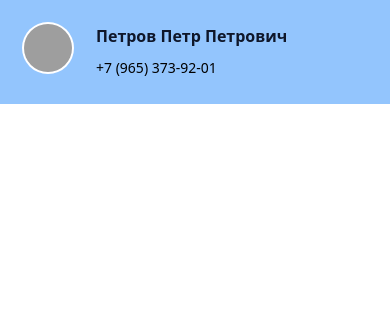
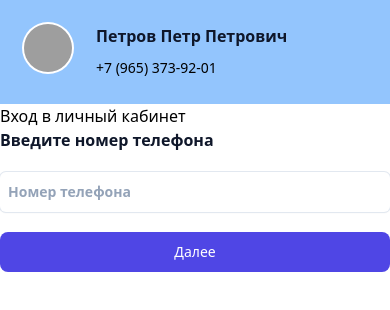
Before and after one commit to svk-man/test-vue3-auth-form, a Vue app: page / in a window 390 px wide. Shown: the top 310 px of the page. Built offline with nearby package versions, Linux system fonts and the light colour scheme; grey boxes are pictures that could not be loaded.

Commit message:
feat: use input phone

```diff
--- a/src/App.vue
+++ b/src/App.vue
@@ -1,5 +1,6 @@
 <script setup lang="ts">
 import { UserCard } from './entities/user'
+import { AuthForm } from './widgets';
 
 const user = {
   id: 1,
@@ -11,4 +12,5 @@ const user = {
 
 <template>
   <UserCard :user="user" />
+  <AuthForm />
 </template>
--- /dev/null
+++ b/src/features/auth/by-phone/index.ts
@@ -0,0 +1 @@
+export * from "./ui"
--- /dev/null
+++ b/src/features/auth/by-phone/ui/index.ts
@@ -0,0 +1,2 @@
+export { InputCode } from "./input-code";
+export { InputPhone } from "./input-phone";
--- /dev/null
+++ b/src/features/auth/by-phone/ui/input-code/index.ts
@@ -0,0 +1,3 @@
+import InputCode from './index.vue';
+
+export {InputCode};
--- /dev/null
+++ b/src/features/auth/by-phone/ui/input-code/index.vue
@@ -0,0 +1,6 @@
+<script lang="ts">
+</script>
+
+<template>
+
+</template>
--- /dev/null
+++ b/src/features/auth/by-phone/ui/input-phone/index.ts
@@ -0,0 +1,3 @@
+import InputPhone from './index.vue';
+
+export {InputPhone};
--- /dev/null
+++ b/src/features/auth/by-phone/ui/input-phone/index.vue
@@ -0,0 +1,25 @@
+<script setup lang="ts">
+const props = defineProps({
+  modelValue: String
+});
+
+const emit = defineEmits(['update:modelValue']);
+
+const changePhone = (phone: string) => {
+  emit('update:modelValue', phone);
+}
+</script>
+
+<template>
+  <div>
+    <label for="input-phone" class="font-semibold text-slate-900">Введите номер телефона
+      <input id="input-phone"
+        class="focus:ring-2 focus:ring-blue-500 focus:outline-none appearance-none w-full text-sm leading-6 text-slate-900 placeholder-slate-400 rounded-md py-2 pl-2 mt-5 ring-1 ring-slate-200 shadow-sm"
+        type="text"
+        aria-label="Номер телефона"
+        placeholder="Номер телефона"
+        :value="props.modelValue"
+        @input="changePhone($event.target.value)">
+    </label>
+  </div>
+</template>
--- /dev/null
+++ b/src/features/auth/index.ts
@@ -0,0 +1 @@
+export * as authByPhone from "./by-phone"
--- /dev/null
+++ b/src/widgets/auth-form/index.ts
@@ -0,0 +1,3 @@
+import AuthForm from './index.vue';
+
+export {AuthForm};
--- /dev/null
+++ b/src/widgets/auth-form/index.vue
@@ -0,0 +1,34 @@
+<script setup lang="ts">
+import { ref } from 'vue'
+import { authByPhone } from '../../features/auth'
+
+enum Stages {
+  'phone',
+  'code',
+}
+
+const currentStage = Stages.phone;
+const phone = ref('');
+
+function submitAuthForm() {
+  if (currentStage === Stages.phone) {
+    console.log(phone.value);
+  }
+}
+</script>
+
+<template>
+  <form @submit.prevent="submitAuthForm">
+    <h2>Вход в личный кабинет</h2>
+    <authByPhone.InputPhone
+      v-if="currentStage === Stages.phone"
+      v-model="phone" />
+    <authByPhone.InputCode
+      v-else />
+    <div class="mt-5">
+      <input type="submit"
+        class="bg-indigo-600 text-white text-sm leading-6 font-medium py-2 px-3 rounded-lg w-full cursor-pointer"
+        value="Далее" />
+    </div>
+  </form>
+</template>
--- /dev/null
+++ b/src/widgets/index.ts
@@ -0,0 +1 @@
+export * from './auth-form'
```
